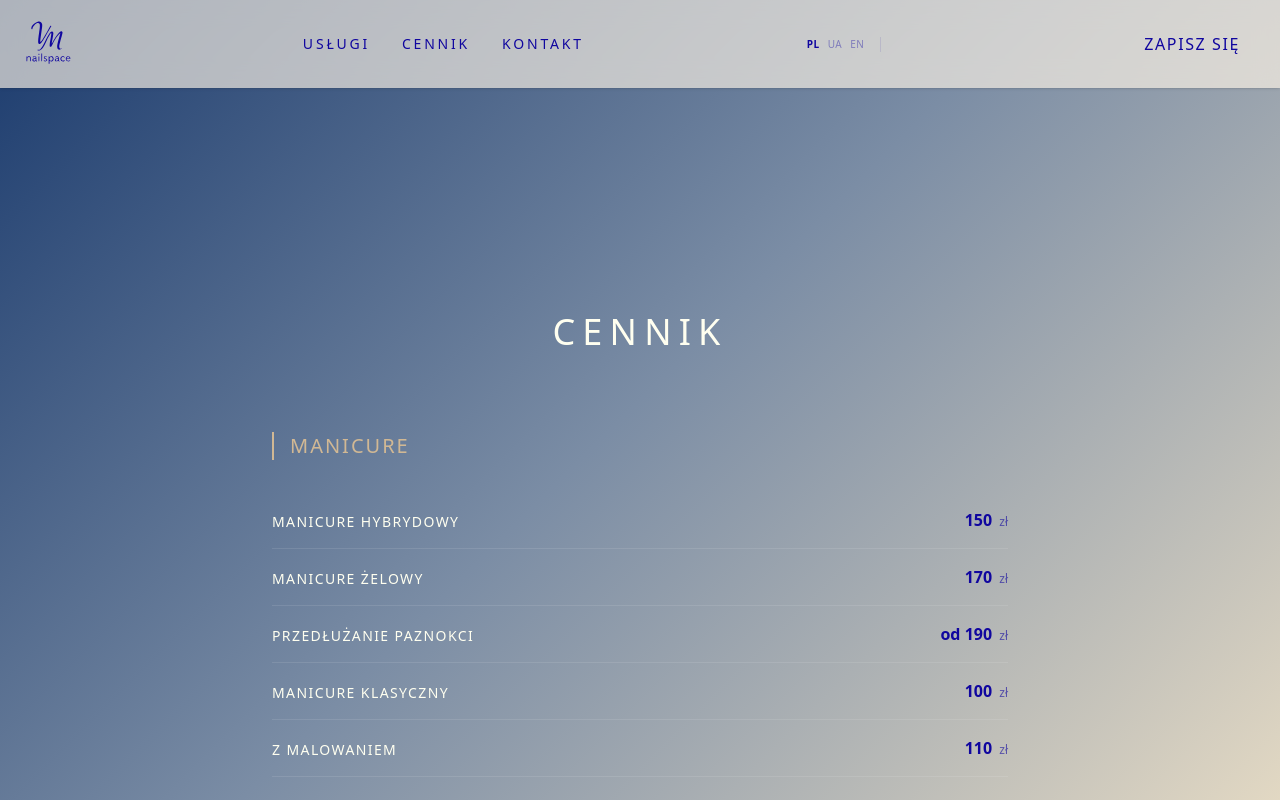
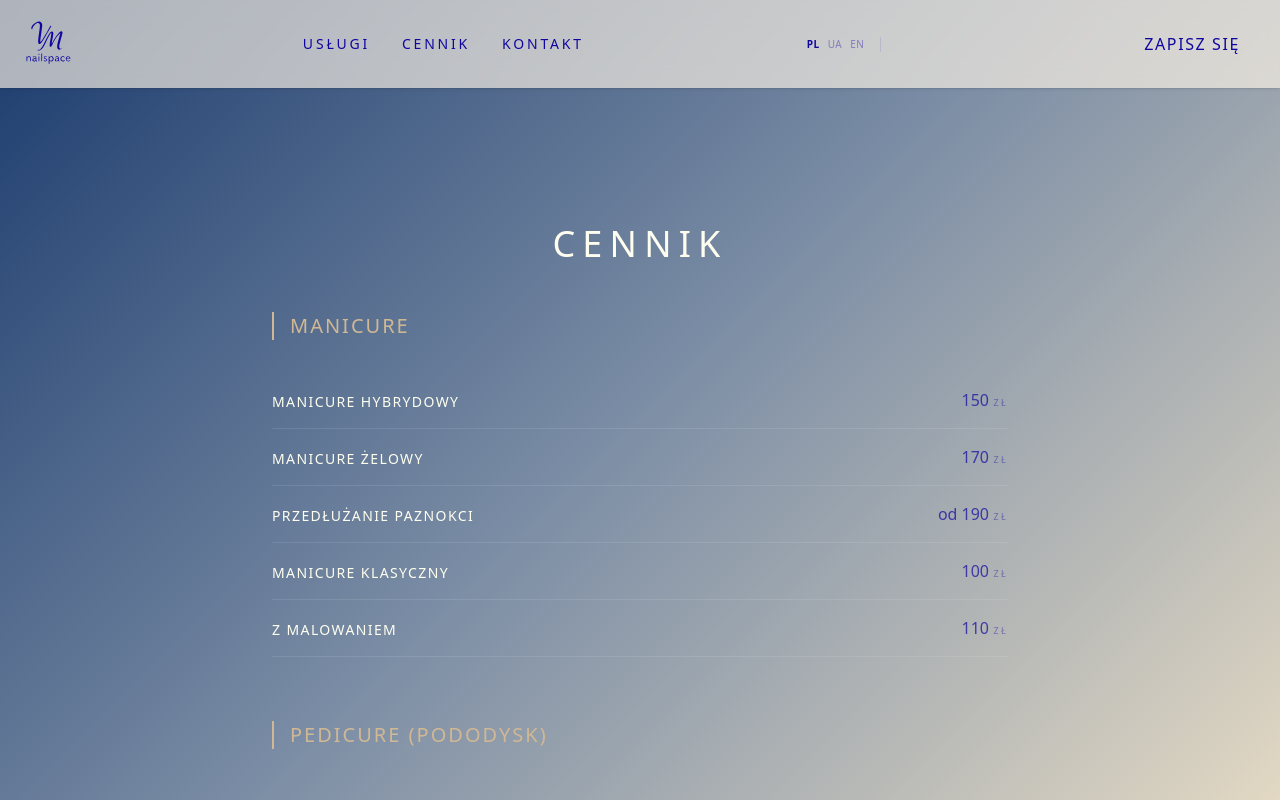
Before and after one commit to Stanislav-Zinovkin/nails-studio-frontend, a Next.js app: page /prices in a window 1280 px wide. Shown: the top 800 px of the page. Built offline with nearby package versions, Linux system fonts and the light colour scheme.

Commit message:
fixed-pt-PriceSection

```diff
--- a/src/app/prices/page.tsx
+++ b/src/app/prices/page.tsx
@@ -2,7 +2,7 @@ import PricesSection from "@/components/sections/PricesSection";
 
 export default function PricesPage() {
   return (
-    <div className="pt-32 pb-20 min-h-screen">
+    <div className="pt-10 pb-20 min-h-screen">
       <PricesSection />
     </div>
   );
--- a/src/components/sections/PricesSection.tsx
+++ b/src/components/sections/PricesSection.tsx
@@ -10,12 +10,12 @@ export default function PricesSection() {
         <div className="flex justify-between items-end py-4 border-b border-white/10 group hover:border-[#FFFFF0]/40 transition-all duration-300">
             <span className="font-sans taxt-white/80 uppercase tracking-widest text-sm group-hover:text-[#FFFFF0] transition-colors">{name}</span>
             <div className="flex-gorw mx-4 border-b border-dotted border-white/20 mb-1 group-hover:border-white/40 transition-colors"></div>
-            <span className="font-tenor text-[#10069F] font-bold">{price}<span className="text-xs ml-1 opacity-60 font-sans font-normal"> zł</span></span>
+            <span className="font-sans text-[#10069F]/70 font-medium">{price}<span className="text-[9px] text-[#10069F]/40 uppercase tracking-[0.25em] mb-2 font-medium"> zł</span></span>
         </div>
     );
     return (
-        <section className="max-w-3xl mx-auto px-4 pt-16 pb-24 text-[#FFFFF0]">
-            <h2 className="font-tenor text-4xl text-center uppercase mb-20 tracking-[0.2em] animate-fadeIn">{t.pricesPage.title}</h2>
+        <section className="max-w-3xl mx-auto px-4 pt-8 pb-24 text-[#FFFFF0]">
+            <h2 className="font-tenor text-4xl text-center uppercase mb-12 tracking-[0.2em] animate-fadeIn">{t.pricesPage.title}</h2>
             <div className="space-y-16">
             {/*Manicure*/}
             <div className="animate-fadeIn" style={{ animationDelay: '0.1s' }}>
--- a/src/data/translations.tsx
+++ b/src/data/translations.tsx
@@ -47,7 +47,7 @@ export const translations = {
       categories: {
         popular: "Popularne usługi",
         manicure: "Manicure",
-        pedicure: "Pedicure (PodoDisk)",
+        pedicure: "Pedicure (PodoDysk)",
         mavex: "System MAVEX (SPA)",
         extras: "Dodatki"
       },
```
